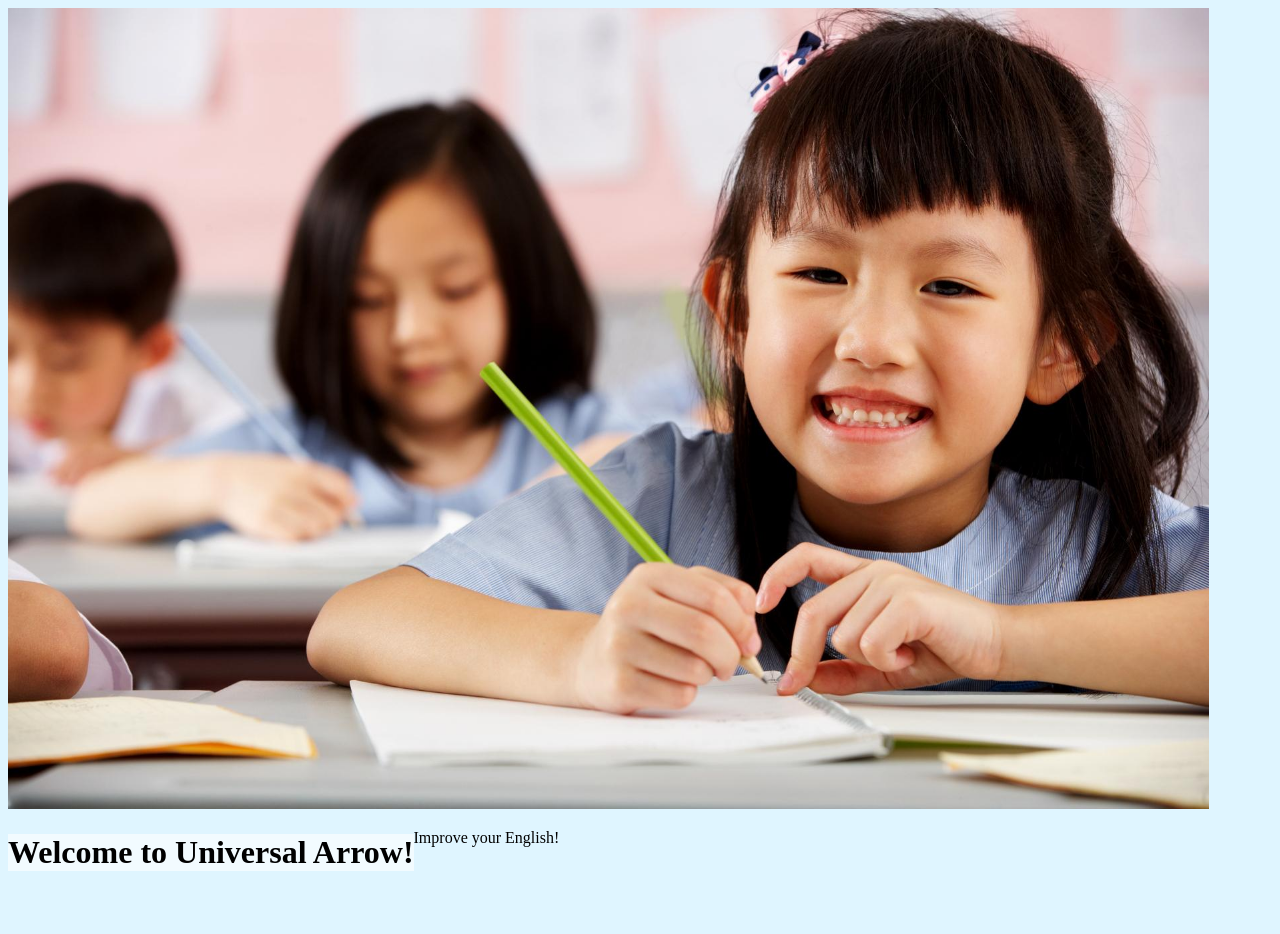
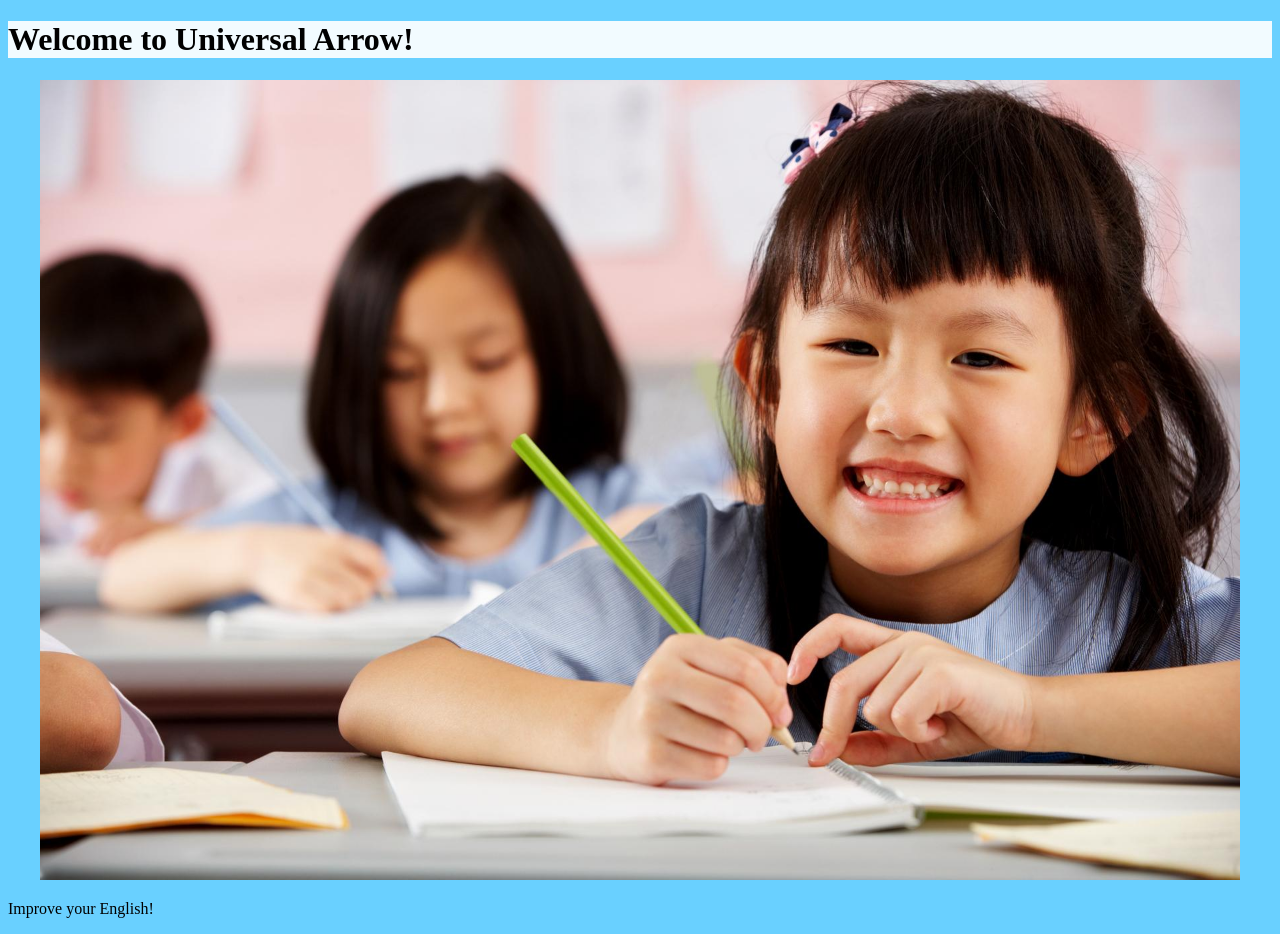
Before and after one commit to datos536/marumaru, a plain HTML site: page u-arrow/index.html in a window 1280 px wide. Before the commit the page ends 892 px from the top, so only its background shows below. Drawn offline with Linux system fonts and the light colour scheme.

Commit message:
Main Blue background

```diff
--- a/u-arrow/index.html
+++ b/u-arrow/index.html
@@ -12,8 +12,10 @@
 
 
 <body>
-  <img src="/u-arrow/images/Smiling.jpg" alt="Student smiling" style="width: 95%;">
-  <h1 style="float: inline-start; background-color: rgb(242,251,255);">Welcome to Universal Arrow!</h1>
+  <h1 style="background-color: rgb(242,251,255);">Welcome to Universal Arrow!</h1>
+  <div style="text-align: center;">
+    <img src="/u-arrow/images/Smiling.jpg" alt="Student smiling" style="width: 95%; ">
+  </div>
   <p>Improve your English!</p>
 </body>
 
--- a/u-arrow/styles.css
+++ b/u-arrow/styles.css
@@ -1,3 +1,15 @@
+/* Main Color Scheme used
+Solid Blue: #69d0ff rgb(105,208,255)
+Light Blue: #dff5ff rgb(223,245,255)
+
+Solid Red: #ff6985 rgb(255,105,133)
+Light Red: #ffdfe5 rgb(255,223,229)
+
+Solid Yellow: #ffe369 rgb(255,227,105)
+Light Yellow: #fff9df rgb(255,249,223)
+
+*/
+
 body {
-    background-color: rgb(223,245,255);
+    background-color: rgb(105,208,255);
 }
```
